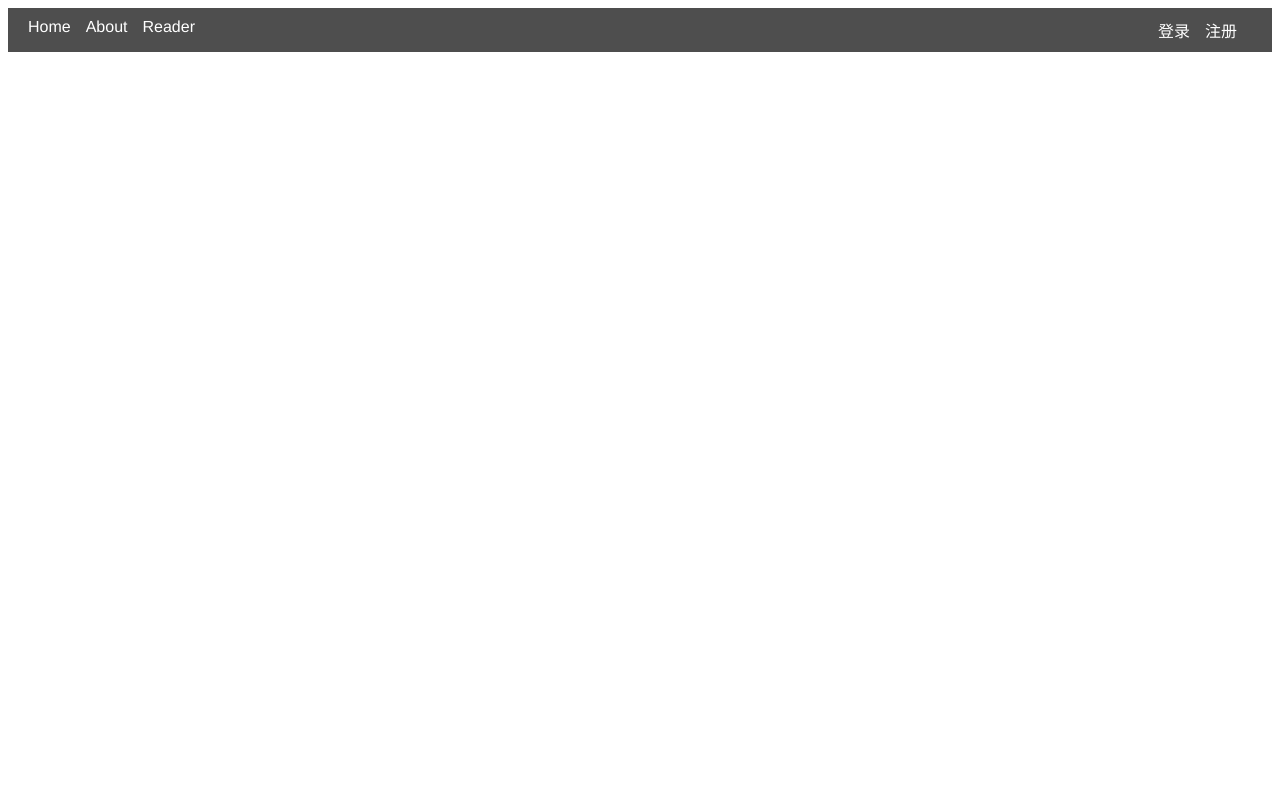
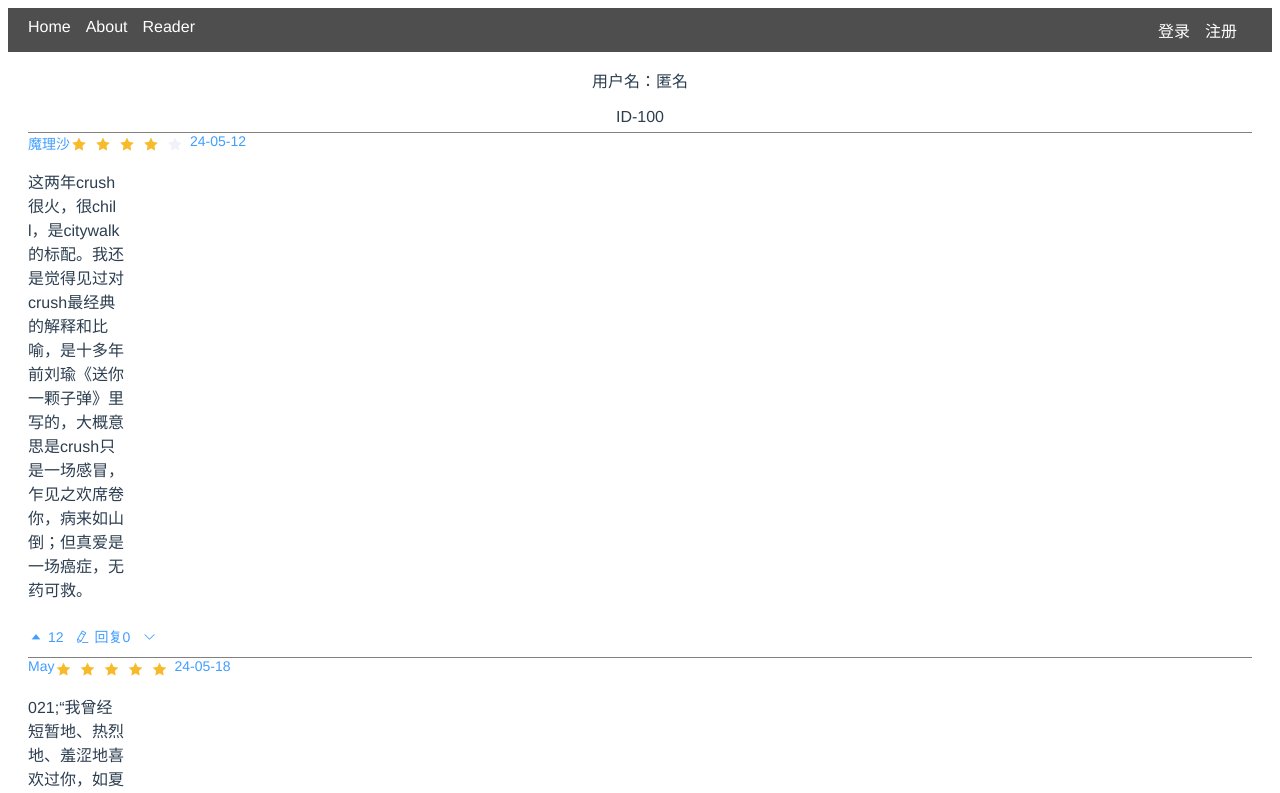
Before and after one commit to Ac-1d/RP2024, a Vue app in the folder front_end/: page /book/1/comments in a window 1280 px wide. Shown: the top 793 px of the page. Built offline with nearby package versions, Linux system fonts and the light colour scheme.

Commit message:
commut changes in Comments

```diff
--- a/front_end/src/assets/comments.json
+++ b/front_end/src/assets/comments.json
@@ -2,214 +2,171 @@
   {
     "id": 1,
     "comments":[
-      {}
+      {
+        "rank_value": 5,
+        "text": "这本书很好",
+        "author": "lzy",
+        "showReply": false,
+        "likes": 10,
+        "replyText": "",
+        "replies": [],
+        "time": "24-05-28"
+      },
+      {
+        "rank_value": 4,
+        "text": "科学部分可以读读，但本书所传递的价值观我完全不认同。",
+        "author": "Andy_Henry",
+        "showReply": false,
+        "likes": 9,
+        "replyText": "",
+        "replies": [],
+        "time": "24-05-28"
+      }
     ]
   },
   {
     "id": 2,
-    "title": "白鹿原",
-    "author": "[英] 索菲·伯罗斯",
-    "category": "小说",
-    "image": "image2.jpg",
-    "publisher": "企鹅出版社",
-    "publish_date": "2022-05-21",
-    "pages": 256,
-    "price": "60.00元",
-    "isbn": "9780241438321",
-    "rating": 8.5,
-    "rating_count": 85,
-    "description": "这是一部描述人与人之间相遇和互动的小说，充满了温情和感动。",
-    "author_intro": "[英] 索菲·伯罗斯，英国作家，以细腻的文笔和感人的故事著称。",
-    "rating_distribution": {
-      "5": 45.0,
-      "4": 35.0,
-      "3": 15.0,
-      "2": 3.0,
-      "1": 2.0
+    "comments":[
+      {
+        "rank_value": 4,
+        "text": "这两年crush很火，很chill，是citywalk的标配。我还是觉得见过对crush最经典的解释和比喻，是十多年前刘瑜《送你一颗子弹》里写的，大概意思是crush只是一场感冒，乍见之欢席卷你，病来如山倒；但真爱是一场癌症，无药可救。",
+        "author": "魔理沙",
+        "showReply": false,
+        "likes": 12,
+        "replyText": "",
+        "replies": [],
+        "time": "24-05-12"
+      },
+      {
+        "rank_value": 5,
+        "text": "021;“我曾经短暂地、热烈地、羞涩地喜欢过你，如夏夜晚风，似璀璨烟火”。纸质书的魔力--以能触摸，感知的实体，给予人一个专注的空间和时间段。",
+        "author": "May",
+        "showReply": false,
+        "likes": 12,
+        "replyText": "",
+        "replies": [],
+        "time": "24-05-18"
       }
+    ]
   },
   {
     "id": 3,
-    "title": "妻妾成群",
-    "author": "谢爱磊",
-    "category": "社会纪实",
-    "image": "image3.jpg",
-    "publisher": "人民文学出版社",
-    "publish_date": "2023-03-10",
-    "pages": 280,
-    "price": "55.00元",
-    "isbn": "9787020156462",
-    "rating": 8.8,
-    "rating_count": 95,
-    "description": "通过真实的案例，揭示了中国教育体制下的学术竞争和压力。",
-    "author_intro": "谢爱磊，知名记者和作家，专注于社会热点问题的报道和写作。",
-    "rating_distribution": {
-      "5": 48.0,
-      "4": 32.0,
-      "3": 15.0,
-      "2": 3.0,
-      "1": 2.0
+    "comments":[
+      {
+        "rank_value": 5,
+        "text": "一开始听说这本书，以为是映照当下社会热点问题的，心想现在作家写书都这么紧跟时事吗。抱着这样的心态去豆瓣搜了搜，原来是本言情小说。 不知道是不是因为太久没看言情小说，之前也没有接触过作者的语言风格，看书过程中心情跌宕起伏。",
+        "author": "小说里的故事要有心跳声",
+        "showReply": false,
+        "likes": 12,
+        "replyText": "",
+        "replies": [],
+        "time": "24-05-18"
       }
+    ]
   },
   {
     "id": 4,
-    "title": "三寸金莲",
-    "author": "[美] 芭比·泽利泽",
-    "category": "历史文化",
-    "image": "image4.jpg",
-    "publisher": "牛津大学出版社",
-    "publish_date": "2021-11-05",
-    "pages": 350,
-    "price": "70.00元",
-    "isbn": "9780190938311",
-    "rating": 9.0,
-    "rating_count": 110,
-    "description": "深入分析了历史事件的报道方式及其对社会的影响。",
-    "author_intro": "[美] 芭比·泽利泽，宾夕法尼亚大学教授，著有多部关于媒体和新闻的书籍。",
-    "rating_distribution": {
-      "5": 49.0,
-      "4": 31.0,
-      "3": 15.0,
-      "2": 3.0,
-      "1": 2.0
+    "comments":[
+      {
+        "rank_value": 5,
+        "text": "！！！很有意思，被书名吸引进来的，内容没有太过娱乐化，而是从专业角度讨论了肯尼迪被刺杀的前前后后，很深刻也很有趣。",
+        "author": "May",
+        "showReply": false,
+        "likes": 12,
+        "replyText": "",
+        "replies": [],
+        "time": "24-05-18"
       }
+    ]
   },
   {
     "id": 5,
-    "title": "局外人",
-    "author": "[俄] 叶夫根尼·沃季诺",
-    "category": "艺术设计",
-    "image": "image5.jpg",
-    "publisher": "圣彼得堡出版社",
-    "publish_date": "2020-08-18",
-    "pages": 400,
-    "price": "80.00元",
-    "isbn": "9785932123456",
-    "rating": 8.7,
-    "rating_count": 98,
-    "description": "探讨了拉夫尔的艺术风格和创作背景，适合艺术爱好者。",
-    "author_intro": "[俄] 叶夫根尼·沃季诺，俄罗斯知名艺术评论家和作家。",
-    "rating_distribution": {
-      "5": 47.0,
-      "4": 33.0,
-      "3": 15.0,
-      "2": 3.0,
-      "1": 2.0
+    "comments":[
+      {
+        "rank_value": 5,
+        "text": "开卷有益",
+        "author": "不出",
+        "showReply": false,
+        "likes": 12,
+        "replyText": "",
+        "replies": [],
+        "time": "24-05-18"
       }
+    ]
   },
   {
     "id": 6,
-    "title": "亚洲铜",
-    "author": "孙静",
-    "category": "科学新知",
-    "image": "image6.jpg",
-    "publisher": "清华大学出版社",
-    "publish_date": "2022-09-15",
-    "pages": 290,
-    "price": "50.00元",
-    "isbn": "9787302501234",
-    "rating": 8.9,
-    "rating_count": 105,
-    "description": "通过游戏设计的视角，探索科学和技术的前沿领域。",
-    "author_intro": "孙静，清华大学教授，专注于计算机科学和游戏设计。",
-    "rating_distribution": {
-      "5": 48.0,
-      "4": 32.0,
-      "3": 15.0,
-      "2": 3.0,
-      "1": 2.0
+    "comments":[
+      {
+        "rank_value": 5,
+        "text": "此书通过游戏设计的视角，探索科学和技术的前沿领域。",
+        "author": "Shrimp",
+        "showReply": false,
+        "likes": 19,
+        "replyText": "",
+        "replies": [],
+        "time": "24-05-18"
       }
+    ]
   },
   {
     "id": 7,
-    "title": "绿皮书",
-    "author": "[波兰] 马尔钦·维查",
-    "category": "文学",
-    "image": "image7.jpg",
-    "publisher": "华东师范大学出版社",
-    "publish_date": "2023-02-20",
-    "pages": 340,
-    "price": "65.00元",
-    "isbn": "9787576001234",
-    "rating": 9.3,
-    "rating_count": 130,
-    "description": "一本充满想象力的文学作品，描绘了未来世界的奇幻景象。",
-    "author_intro": "[波兰] 马尔钦·维查，波兰著名作家，以其独特的写作风格闻名。",
-    "rating_distribution": {
-      "5": 50.0,
-      "4": 30.0,
-      "3": 15.0,
-      "2": 3.0,
-      "1": 2.0
+    "comments":[
+      {
+        "rank_value": 4,
+        "text": "很有想象力",
+        "author": "May",
+        "showReply": false,
+        "likes": 12,
+        "replyText": "",
+        "replies": [],
+        "time": "24-05-18"
       }
+    ]
   },
   {
     "id": 8,
-    "title": "黄金时代",
-    "author": "[英] 珍妮特·温特森",
-    "category": "商业经管",
-    "image": "image8.jpg",
-    "publisher": "机械工业出版社",
-    "publish_date": "2023-07-25",
-    "pages": 380,
-    "price": "72.00元",
-    "isbn": "9787111623456",
-    "rating": 8.6,
-    "rating_count": 88,
-    "description": "探讨了商业管理和科技创新的关系，提出了新的管理理念。",
-    "author_intro": "[英] 珍妮特·温特森，英国商学院教授，专注于管理学和创新研究。",
-    "rating_distribution": {
-      "5": 46.0,
-      "4": 34.0,
-      "3": 15.0,
-      "2": 3.0,
-      "1": 2.0
+    "comments":[
+      {
+        "rank_value": 5,
+        "text": "很实用的商学书籍",
+        "author": "May",
+        "showReply": false,
+        "likes": 12,
+        "replyText": "",
+        "replies": [],
+        "time": "24-05-18"
       }
+    ]
   },
   {
     "id": 9,
-    "title": "金色沼泽：柏...",
-    "author": "[英] 巴尼·怀特·斯宾纳",
-    "category": "社会纪实",
-    "image": "image9.jpg",
-    "publisher": "上海人民出版社",
-    "publish_date": "2022-11-30",
-    "pages": 310,
-    "price": "68.00元",
-    "isbn": "9787208151234",
-    "rating": 8.4,
-    "rating_count": 76,
-    "description": "记录了柏林墙倒塌前后的历史事件，对社会产生了深远影响。",
-    "author_intro": "[英] 巴尼·怀特·斯宾纳，英国记者，专注于欧洲历史和社会问题。",
-    "rating_distribution": {
-      "5": 44.0,
-      "4": 36.0,
-      "3": 15.0,
-      "2": 3.0,
-      "1": 2.0
+    "comments":[
+      {
+        "rank_value": 3,
+        "text": "柏林墙倒下的往事",
+        "author": "May",
+        "showReply": false,
+        "likes": 12,
+        "replyText": "",
+        "replies": [],
+        "time": "24-05-08"
       }
+    ]
   },
   {
     "id": 10,
-    "title": "汗水的奖赏：...",
-    "author": "[美] 比尔·海斯",
-    "category": "历史文化",
-    "image": "image10.jpg",
-    "publisher": "哈佛大学出版社",
-    "publish_date": "2021-06-12",
-    "pages": 370,
-    "price": "75.00元",
-    "isbn": "9780674065678",
-    "rating": 9.0,
-    "rating_count": 100,
-    "description": "探讨了劳动与社会价值的关系，展示了各个历史时期的劳动成果。",
-    "author_intro": "[美] 比尔·海斯，历史学家，哈佛大学教授，著有多部关于劳动和社会的书籍。",
-    "rating_distribution": {
-      "5": 48.0,
-      "4": 32.0,
-      "3": 15.0,
-      "2": 3.0,
-      "1": 2.0
-    }
+    "comments":[
+      {
+        "rank_value": 4,
+        "text": "探讨劳动与社会价值著作",
+        "author": "lzy",
+        "showReply": false,
+        "likes": 12,
+        "replyText": "",
+        "replies": [],
+        "time": "24-05-18"
       }
     ]
+  }
+]
--- a/front_end/src/router/index.js
+++ b/front_end/src/router/index.js
@@ -80,7 +80,7 @@ const routes = [
     component: Mail
   },// lzy
   {// comments评论页面
-    path:'/comments',
+    path:'/book/:bookId/comments',
     name: 'Comments',
     component: Comments
   },// lzy
--- a/front_end/src/views/Comments.vue
+++ b/front_end/src/views/Comments.vue
@@ -102,7 +102,15 @@ export default {
       colors: ['#99A9BF', '#F7BA2A', '#FF9900'],
     };
   },
+  created() {
+    // const bookId = this.$route.params.bookId;
+    this.comments = this.getCommentsByBookId(2);
+  },
   methods: {
+    getCommentsByBookId(id) {
+      const commentsData = require("@/assets/comments.json");
+      return commentsData.find(comment => comment.id === id).comments;
+    },
     addComment() {
       if (this.content) {
         if (this.replying) {
```
Lines whose indentation alone changed are shown as unchanged.
